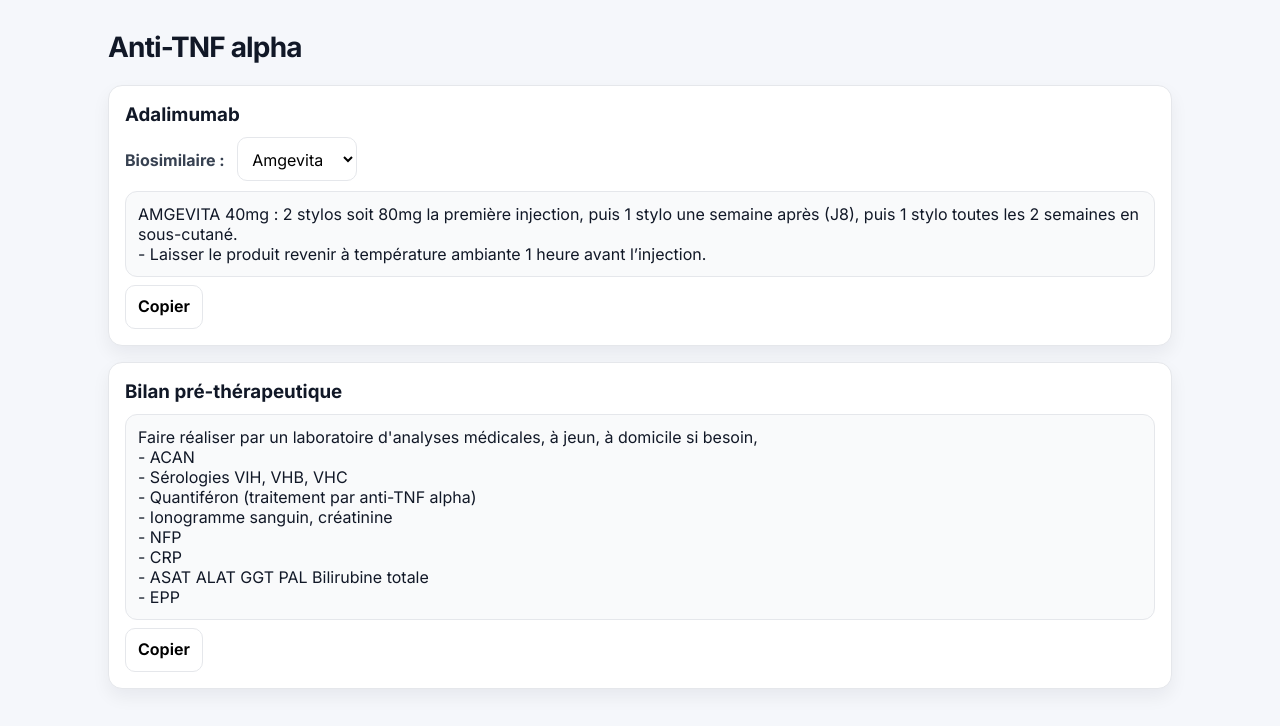
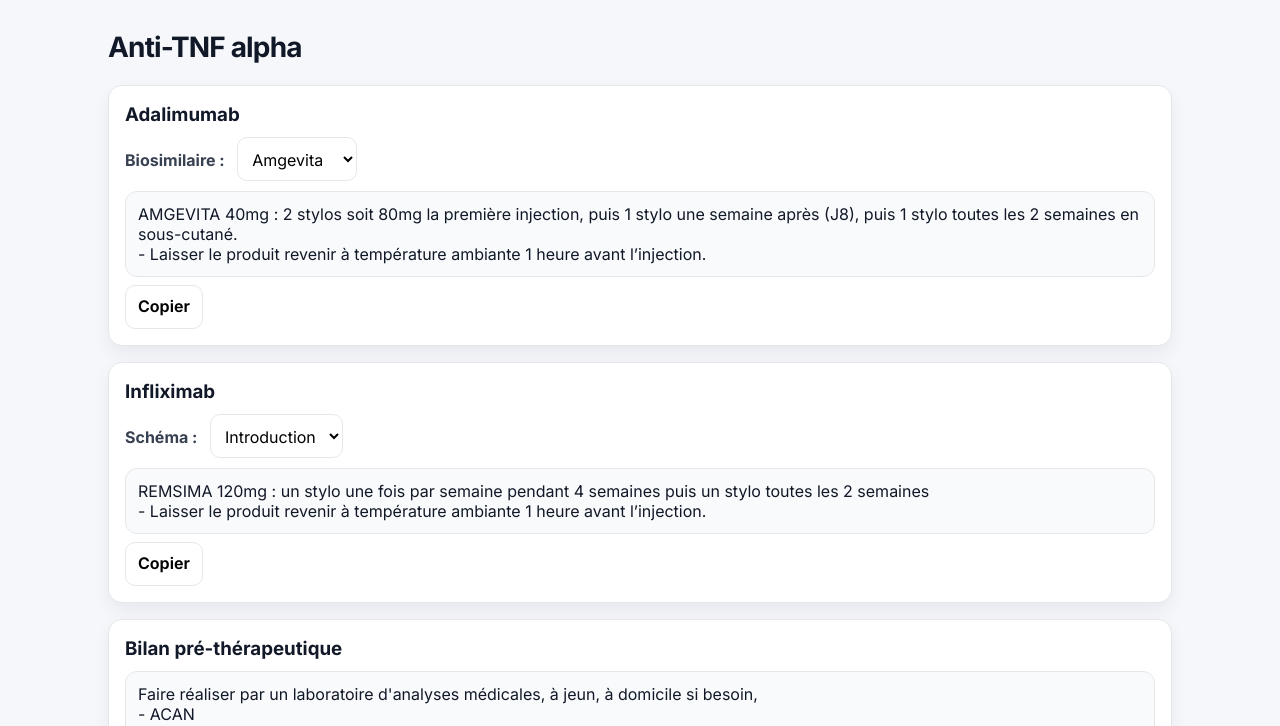
Before and after one commit to BBertcode/internoclic, a plain HTML site: page antitnf.html in a window 1280 px wide. Shown: the part 74-800 px from the top of the page. Drawn offline with Linux system fonts and the light colour scheme.

Commit message:
Infliximab

```diff
--- a/antitnf.html
+++ b/antitnf.html
@@ -69,10 +69,10 @@
   <div class="page-card">
     <h1>Anti-TNF alpha</h1>
 
+    <!-- Adalimumab -->
     <div class="ordo1">
       <h3 class="titre-ordo">Adalimumab</h3>
 
-      <!-- Choix du biosimilaire -->
       <div class="form-row" style="margin: 8px 0 10px;">
         <label for="adalimumab-biosim" style="margin-right:8px;"><strong>Biosimilaire :</strong></label>
         <select id="adalimumab-biosim">
@@ -89,12 +89,27 @@
         </select>
       </div>
 
-      <!-- Texte mis à jour automatiquement selon le biosimilaire -->
       <p class="ordo2" id="adalimumab-ordo"></p>
-
       <button class="copy-btn">Copier</button>
     </div>
 
+    <!-- Infliximab (selon ta demande) -->
+    <div class="ordo1">
+      <h3 class="titre-ordo">Infliximab</h3>
+
+      <div class="form-row" style="margin: 8px 0 10px;">
+        <label for="infliximab-schema" style="margin-right:8px;"><strong>Schéma :</strong></label>
+        <select id="infliximab-schema">
+          <option value="Introduction" selected>Introduction</option>
+          <option value="Entretien">Entretien</option>
+        </select>
+      </div>
+
+      <p class="ordo2" id="infliximab-ordo"></p>
+      <button class="copy-btn">Copier</button>
+    </div>
+
+    <!-- Bilan pré-thérapeutique -->
     <div class="ordo1">
       <h3 class="titre-ordo">Bilan pré-thérapeutique</h3>
       <p class="ordo2">
@@ -118,19 +133,38 @@
 
 <script>
   (function () {
-    const select = document.getElementById("adalimumab-biosim");
-    const p = document.getElementById("adalimumab-ordo");
+    // --- Adalimumab ---
+    const adaSelect = document.getElementById("adalimumab-biosim");
+    const adaP = document.getElementById("adalimumab-ordo");
 
     function renderAdalimumabText() {
-      const biosim = select.value || "Amgevita";
-      // On met à jour le contenu du <p> : le bouton Copier (script.js) récupérera le texte affiché
-      p.innerHTML =
+      const biosim = adaSelect.value || "Amgevita";
+      adaP.innerHTML =
         `${biosim.toUpperCase()} 40mg : 2 stylos soit 80mg la première injection, puis 1 stylo une semaine après (J8), puis 1 stylo toutes les 2 semaines en sous-cutané.<br/>` +
         `- Laisser le produit revenir à température ambiante 1 heure avant l’injection.`;
     }
 
-    select.addEventListener("change", renderAdalimumabText);
-    renderAdalimumabText(); // init
+    adaSelect.addEventListener("change", renderAdalimumabText);
+    renderAdalimumabText();
+
+    // --- "Infliximab" (texte REMSIMA 120mg, selon schéma) ---
+    const ifxSelect = document.getElementById("infliximab-schema");
+    const ifxP = document.getElementById("infliximab-ordo");
+
+    function renderInfliximabText() {
+      const schema = ifxSelect.value || "Introduction";
+      const base = "REMSIMA 120mg : ";
+      const line2 = "- Laisser le produit revenir à température ambiante 1 heure avant l’injection.";
+
+      if (schema === "Entretien") {
+        ifxP.innerHTML = `${base}un stylo une fois toutes les 2 semaines<br/>${line2}`;
+      } else {
+        ifxP.innerHTML = `${base}un stylo une fois par semaine pendant 4 semaines puis un stylo toutes les 2 semaines<br/>${line2}`;
+      }
+    }
+
+    ifxSelect.addEventListener("change", renderInfliximabText);
+    renderInfliximabText();
   })();
 </script>
 
```
